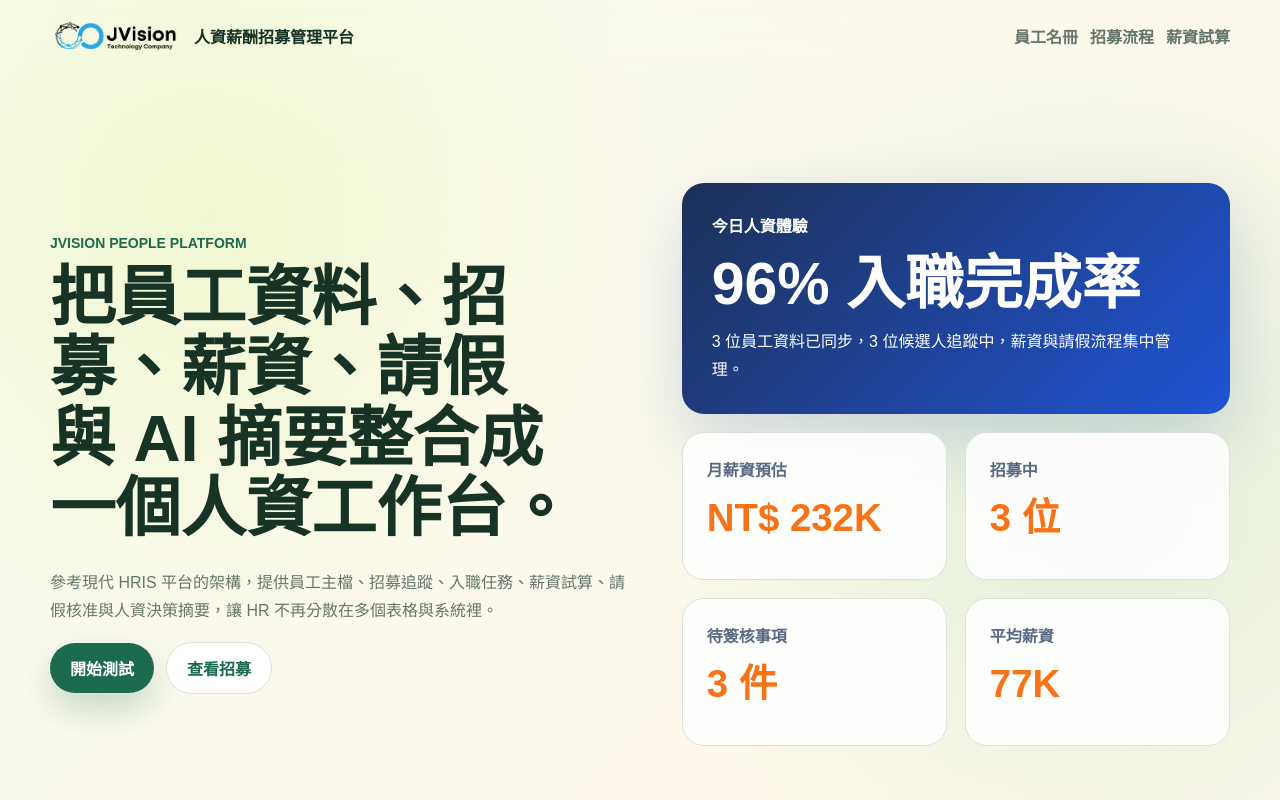
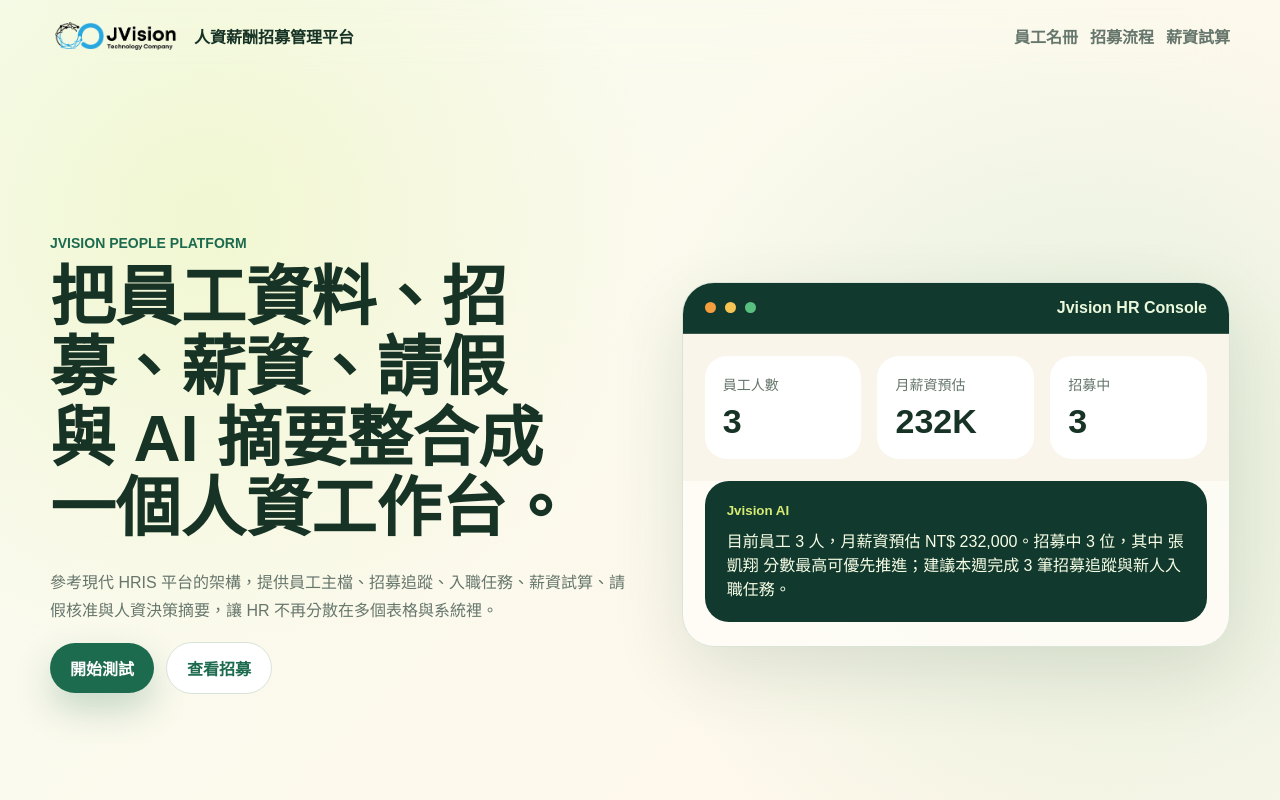
Before and after one commit to JVision-pj/jvision-hris, a Next.js app: page / in a window 1280 px wide. Shown: the top 800 px of the page. Built offline with nearby package versions, Linux system fonts and the light colour scheme.

Commit message:
Restore HRIS console hero card

```diff
--- a/src/app/globals.css
+++ b/src/app/globals.css
@@ -164,70 +164,6 @@
   border: 1px solid var(--line);
   background: rgba(255, 253, 247, 0.88);
   box-shadow: 0 24px 70px rgba(42, 67, 51, 0.12);
-}
-
-.hero-stats {
-  display: grid;
-  gap: 18px;
-  border: 0;
-  background: transparent;
-  box-shadow: none;
-}
-
-.stat-hero {
-  border-radius: 22px;
-  padding: 30px;
-  color: #fff;
-  background: linear-gradient(135deg, #1d3158 0%, #1f54d4 100%);
-  box-shadow: 0 24px 70px rgba(32, 72, 160, 0.18);
-}
-
-.stat-hero span,
-.stat-grid span {
-  display: block;
-  color: #596983;
-  font-weight: 800;
-  margin-bottom: 16px;
-}
-
-.stat-hero span {
-  color: #ffffff;
-  margin-bottom: 18px;
-}
-
-.stat-hero strong {
-  display: block;
-  font-size: clamp(42px, 4.6vw, 72px);
-  line-height: 1;
-  letter-spacing: 0;
-  margin-bottom: 14px;
-}
-
-.stat-hero p {
-  margin: 0;
-  color: #ffffff;
-  line-height: 1.75;
-}
-
-.stat-grid {
-  display: grid;
-  grid-template-columns: repeat(2, 1fr);
-  gap: 18px;
-}
-
-.stat-grid article {
-  min-height: 148px;
-  border: 1px solid var(--line);
-  border-radius: 22px;
-  background: rgba(255, 255, 255, 0.9);
-  padding: 24px;
-}
-
-.stat-grid strong {
-  display: block;
-  color: #f97316;
-  font-size: clamp(30px, 3vw, 42px);
-  line-height: 1.1;
 }
 
 .console {
--- a/src/app/page.tsx
+++ b/src/app/page.tsx
@@ -110,29 +110,30 @@
           </div>
         </div>
 
-        <div className="hero-stats" aria-label="Jvision HRIS Demo 人資指標">
-          <article className="stat-hero">
-            <span>今日人資體驗</span>
-            <strong>96% 入職完成率</strong>
-            <p>{employees.length} 位員工資料已同步，{candidates.length} 位候選人追蹤中，薪資與請假流程集中管理。</p>
-          </article>
-          <div className="stat-grid">
+        <div className="console" aria-label="Jvision HRIS Demo 工作台">
+          <div className="window-bar">
+            <span />
+            <span />
+            <span />
+            <strong>Jvision HR Console</strong>
+          </div>
+          <div className="metrics">
+            <article>
+              <span>員工人數</span>
+              <strong>{employees.length}</strong>
+            </article>
             <article>
               <span>月薪資預估</span>
-              <strong>NT$ {Math.round(totals.payroll / 1000)}K</strong>
+              <strong>{Math.round(totals.payroll / 1000)}K</strong>
             </article>
             <article>
               <span>招募中</span>
-              <strong>{candidates.length} 位</strong>
+              <strong>{candidates.length}</strong>
             </article>
-            <article>
-              <span>待簽核事項</span>
-              <strong>{totals.openOffers} 件</strong>
-            </article>
-            <article>
-              <span>平均薪資</span>
-              <strong>{Math.round(totals.avgSalary / 1000)}K</strong>
-            </article>
+          </div>
+          <div className="ai-box">
+            <small>Jvision AI</small>
+            <p>{aiSummary}</p>
           </div>
         </div>
       </section>
```
